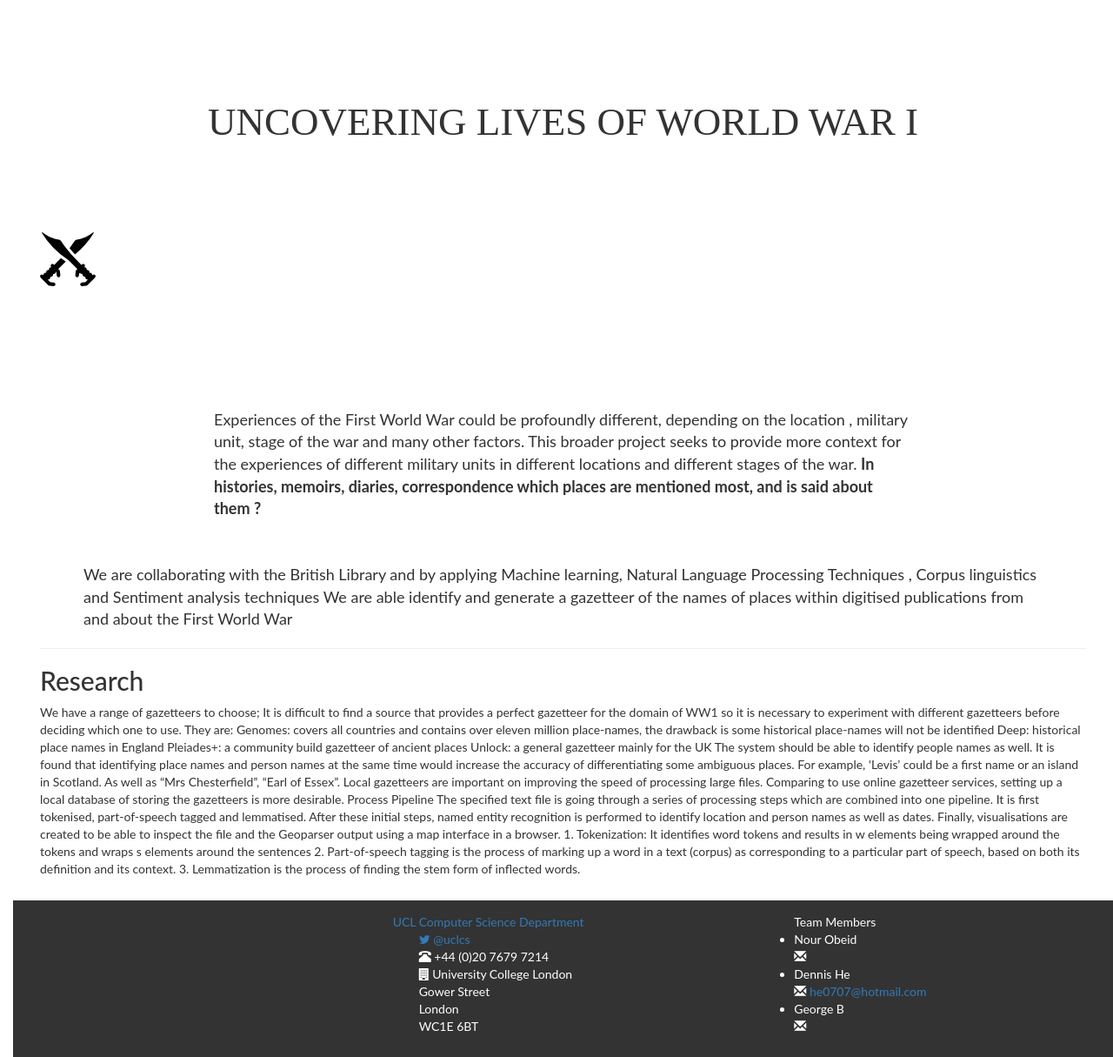
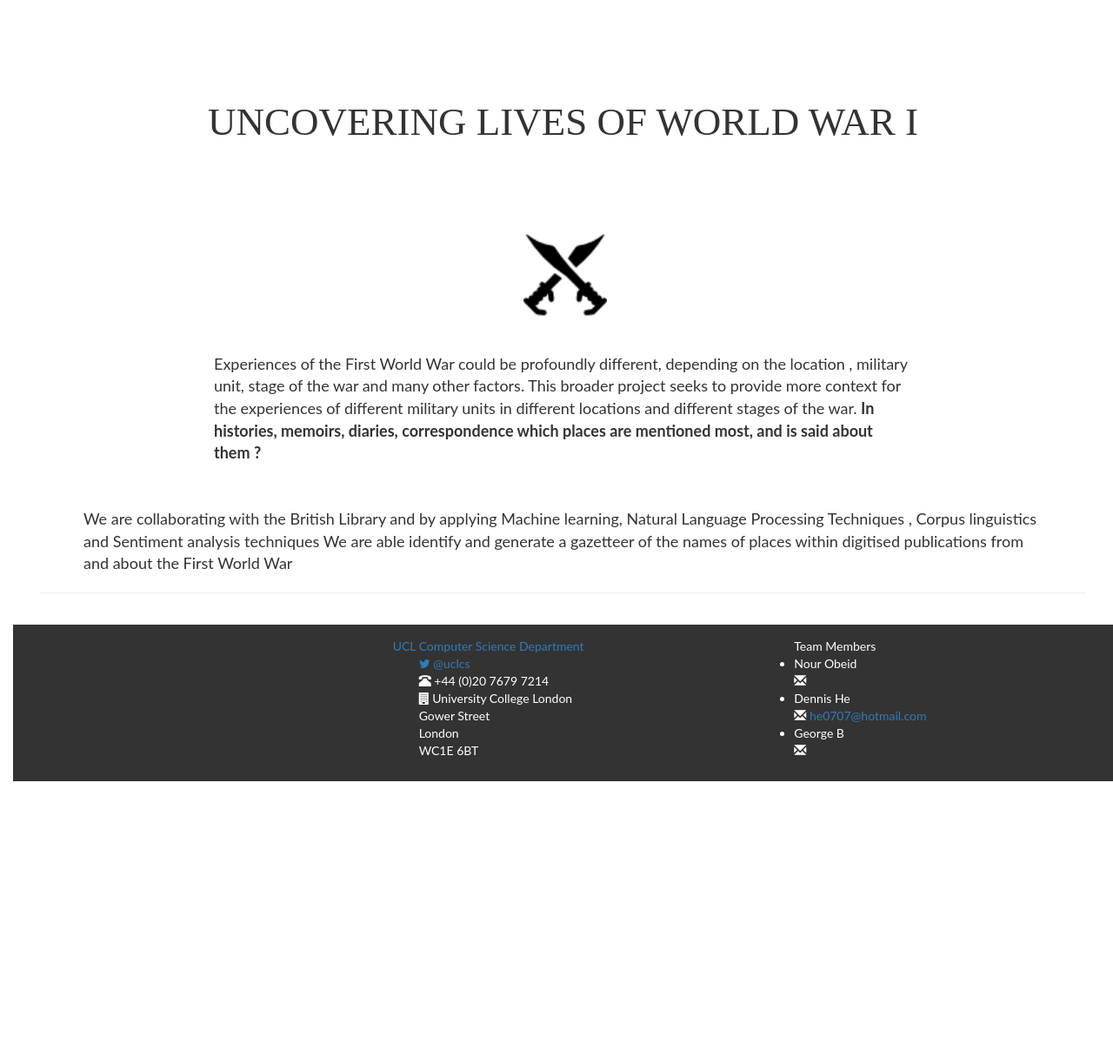
Before and after one commit to NourObeid/Uncovering, a Django app: page / in a window 1280 px wide; the page is wider, and only the part inside the window is pictured. Shown: the part 52-1267 px from the top of that part at 87% size. After the commit the page ends 950 px from the top of that part, so only its background shows below. Run offline with Django 3.2, Linux system fonts and the light colour scheme; some libraries are stand-ins or nearby versions.

Commit message:
edited results

```diff
--- a/web/forms.py
+++ b/web/forms.py
@@ -2,7 +2,6 @@ from django import forms
 from .models import Post
 from django.contrib.auth.models import User
 from django.contrib.auth.forms import UserCreationForm
-
 
 
 class UploadFileForm(forms.Form):
--- a/web/static/web/css/web.css
+++ b/web/static/web/css/web.css
@@ -97,24 +97,7 @@ body{
       color: white;
       padding: 15px;
     }
-    table, th, td {
-    border: 1px solid black;
-    border-collapse: collapse;
-}
-th, td {
-    padding: 5px;
-    text-align: left;
-}
-table#t01 tr:nth-child(even) {
-    background-color: #eee;
-}
-table#t01 tr:nth-child(odd) {
-   background-color:#fff;
-}
-table#t01 th {
-    background-color: black;
-    color: white;
-}
+
 
     /* On small screens, set height to 'auto' for sidenav and grid */
     @media screen and (max-width: 767px) {
--- a/web/templates/web/index.html
+++ b/web/templates/web/index.html
@@ -14,9 +14,12 @@
     <div class="text-left" id="main" data-spy="scroll" data-target="#mySidenav">
         <button onclick="openNav()" id="myBtn"><span class="glyphicon glyphicon-menu-left" aria-hidden="true"></span>
         </button>
-  <div id="fixed">
+  <div id="fixed" >
 <h1 style="text-align:center ;padding:100px; margin: 0;font-family:Times New Roman; font-size:45px">UNCOVERING LIVES OF WORLD WAR I</h1>
-    <img id="image" src="{% static 'web/images/swords-3.png' %}" height="64px" >
+  </div>
+        <div style="position: absolute;left: 47%;top: 40%;width: 100%;">
+
+        <img id="image" src="{% static 'web/images/swords-3.png' %}" height="96px" >
 </div>
 
         <br>
@@ -48,50 +51,6 @@
                 War</p>
         </div>
         <hr>
-        <div id="research">
-            <h2>Research</h2>
-            <p>We have a range of gazetteers to choose; It is difficult to find a source that provides a perfect
-                gazetteer
-                for the domain of WW1 so it is necessary to experiment with different gazetteers before deciding which
-                one
-                to use. They are:
-
-                Genomes: covers all countries and contains over eleven million place-names, the drawback is some
-                historical
-                place-names will not be identified
-                Deep: historical place names in England
-                Pleiades+: a community build gazetteer of ancient places
-                Unlock: a general gazetteer mainly for the UK
-
-
-                The system should be able to identify people names as well. It is found that identifying place names and
-                person names at the same time would increase the accuracy of differentiating some ambiguous places. For
-                example, ‘Levis’ could be a first name or an island in Scotland. As well as “Mrs Chesterfield”, “Earl of
-                Essex”.
-
-                Local gazetteers are important on improving the speed of processing large files. Comparing to use online
-                gazetteer services, setting up a local database of storing the gazetteers is more desirable.
-
-                Process Pipeline
-
-                The specified text file is going through a series of processing steps which are combined into one
-                pipeline.
-                It is first tokenised, part-of-speech tagged and lemmatised. After these initial steps, named entity
-                recognition is performed to identify location and person names as well as dates. Finally, visualisations
-                are
-                created to be able to inspect the file and the Geoparser output using a map interface in a browser.
-
-                1. Tokenization: It identifies word tokens and results in w elements being wrapped around the tokens and
-                wraps s elements around the sentences
-
-                2. Part-of-speech tagging is the process of marking up a word in a text (corpus) as corresponding to a
-                particular part of speech, based on both its definition and its context.
-
-                3. Lemmatization is the process of finding the stem form of inflected words.
-
-            </p>
-        </div>
-
     </div>
 </div>
 
```
Also changed, not shown: web/templates/web/post_edit.html (+5 -4 lines), web/templates/web/post_results.html (+29 -6 lines), web/wikidata.py (deleted, +0 -8 lines), db.sqlite3, web/static/web/images/demo1.png (deleted).
